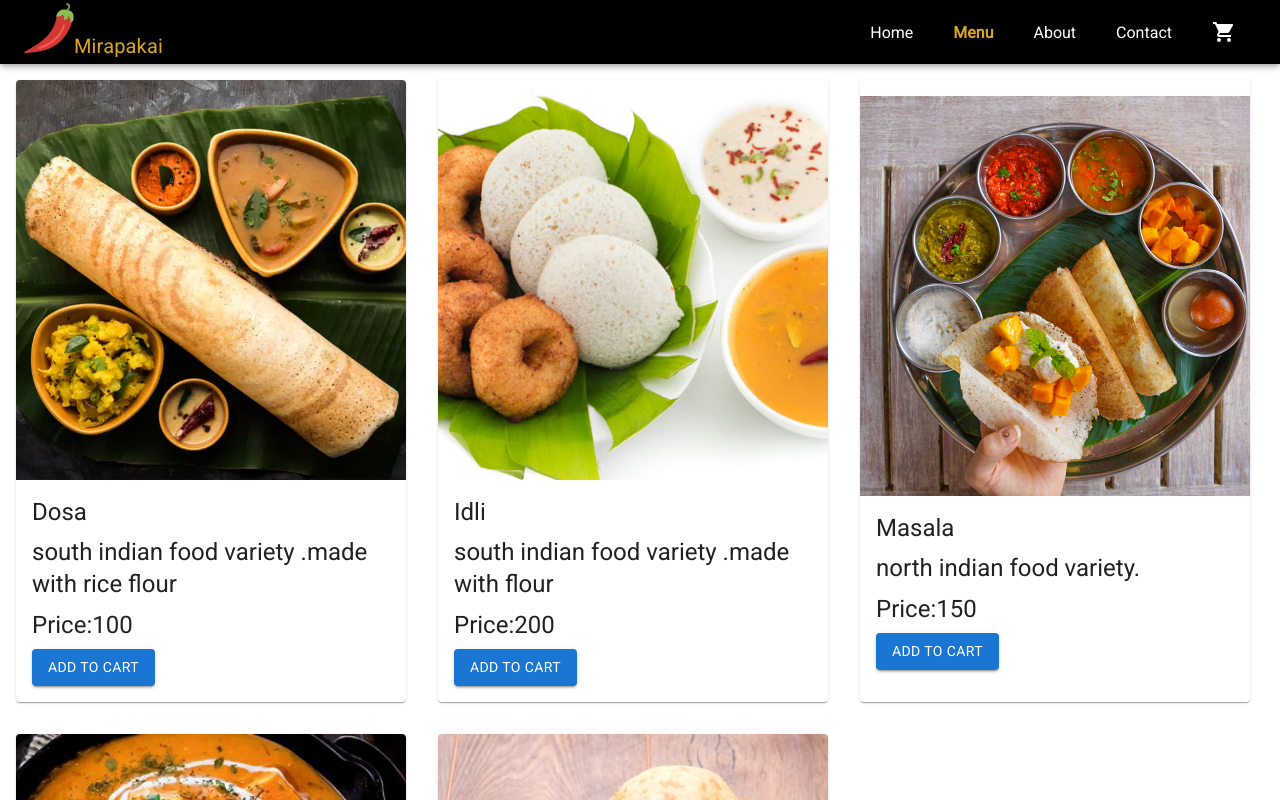
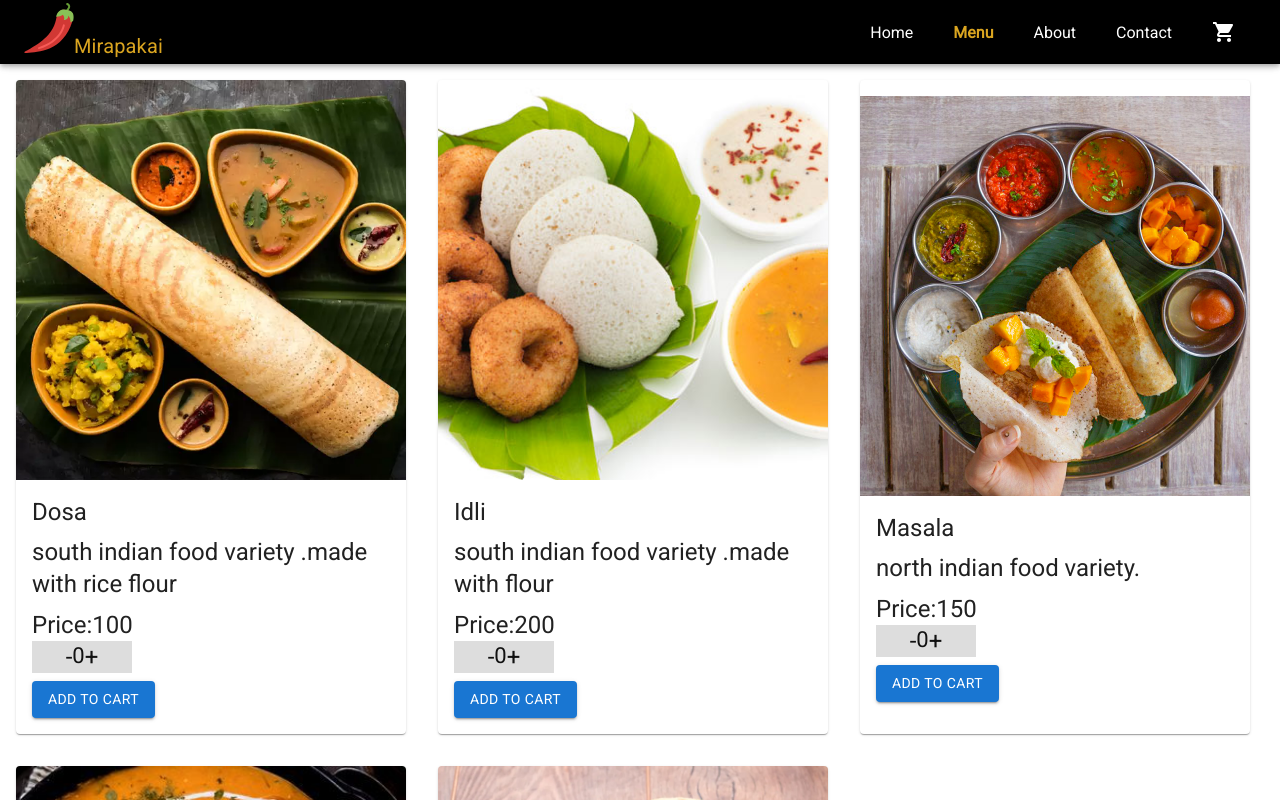
Before and after one commit to baargava/mirapakai, a React (Vite) app: page /menu in a window 1280 px wide. Shown: the top 800 px of the page. Built offline with nearby package versions, Linux system fonts and the light colour scheme.

Commit message:
updating caartdetails

```diff
--- a/src/data/MenuList.jsx
+++ b/src/data/MenuList.jsx
@@ -13,34 +13,34 @@ export  const MenuList=[
     image:dosa,
     description:'south indian food variety .made with rice flour',
     price:100,
-    qnty:1
+    qnty:0
   },
   { id:2,
     name:'Idli',
     image:idli,
     description:'south indian food variety .made with  flour',
     price:200,
-    qnty:1
+    qnty:0
   },
   { id:3,
     name:'Masala',
     image:masala,
     description:'north indian food variety.',
     price:150,
-    qnty:1
+    qnty:0
   },
   {  id:4,
     name:'Paneer',
     image:paneer,
     description:'south indian food variety .made with milk',
     price:100,
-    qnty:1
+    qnty:0
   },
   {    id:5,
     name:'Chhola',
     image:chhola,
     description:'north indian food variety .made with wheat flour',
     price:100,
-    qnty:1
+    qnty:0
   }
 ]
--- a/src/pages/CartDetails.jsx
+++ b/src/pages/CartDetails.jsx
@@ -73,7 +73,7 @@ const remove = (item)=>{
   <CardContent style={{display:'flex'}}>
   <CardMedia component="img" src={ele.image} alt={ele.name} sx={{height:'260px',width:'350px'}}/>
 
-    <Typography component="h1" variant='h5' gutterBottom>
+    <Typography component="h1" variant='h5' gutterBottom sx={{display:{xs:"flex"},flexDirection:"column"}}>
     Dish:{ele.name} <br/>
     Price:{ele.price} <br/>
     Quantity:{ele.qnty} <br/>
--- a/src/pages/Menu.jsx
+++ b/src/pages/Menu.jsx
@@ -4,7 +4,7 @@ import Layout from '../components/layout/Layout'
 import { MenuList } from '../data/MenuList'
 import {Link, NavLink} from 'react-router-dom'
 import { useDispatch } from 'react-redux'
-import {ADD} from '../Redux/actions/actions'
+import {ADD,DLT,REMOVE} from '../Redux/actions/actions'
 import '../App.css'
 
 const Menu = () => {
@@ -26,6 +26,14 @@ const Menu = () => {
       setAnchorEl(null);
   };
 
+  const dlt = (id)=>{
+    dispatch(DLT(id));
+}
+
+// remove one
+const remove = (item)=>{
+  dispatch(REMOVE(item))
+}
 
   return (
     <>
@@ -49,7 +57,12 @@ const Menu = () => {
     </Typography>
     <Typography component="body" variant='h5' gutterBottom>
       Price:{menu.price}  &nbsp; &nbsp;
+      <div  style={{width:100,cursor:"pointer",background:"#ddd",color:"#111",marginTop:'5',display:'flex',justifyContent:'center'}}>
+                    <span style={{fontSize:24}} onClick={menu.qnty <=1 ? ()=>dlt(menu.id) : ()=>remove(menu)}>-</span>
+                    <span style={{fontSize:22}}>{menu.qnty}</span>
+                    <span style={{fontSize:24}} onClick={()=>send(menu)}>+</span>
 
+                    </div>
 
     </Typography>
     <Button variant='contained' onClick={()=> send(menu)}>Add To Cart</Button>
```
